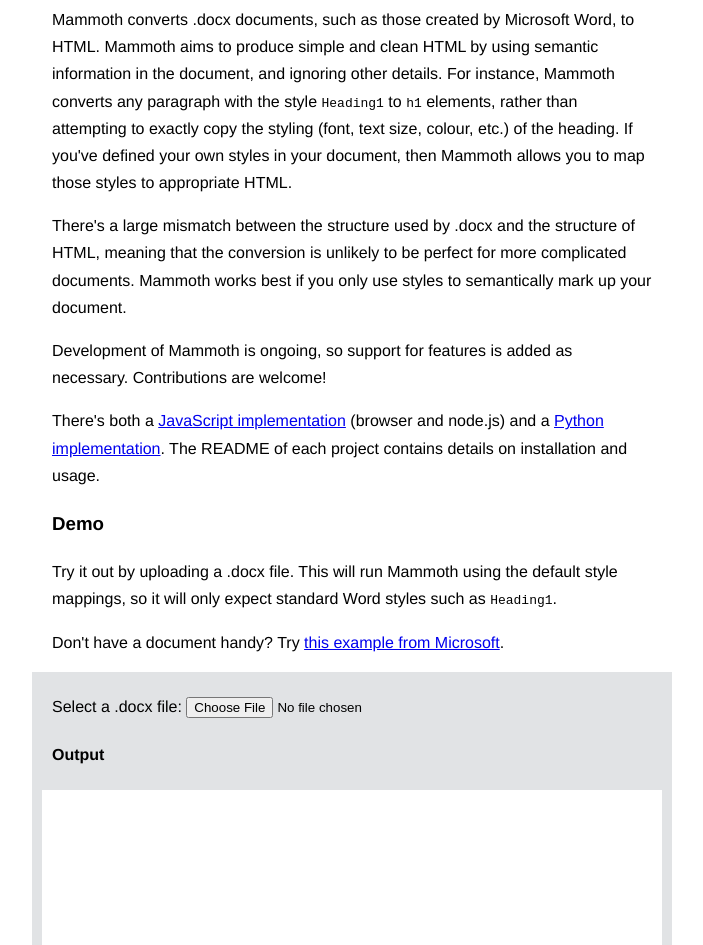
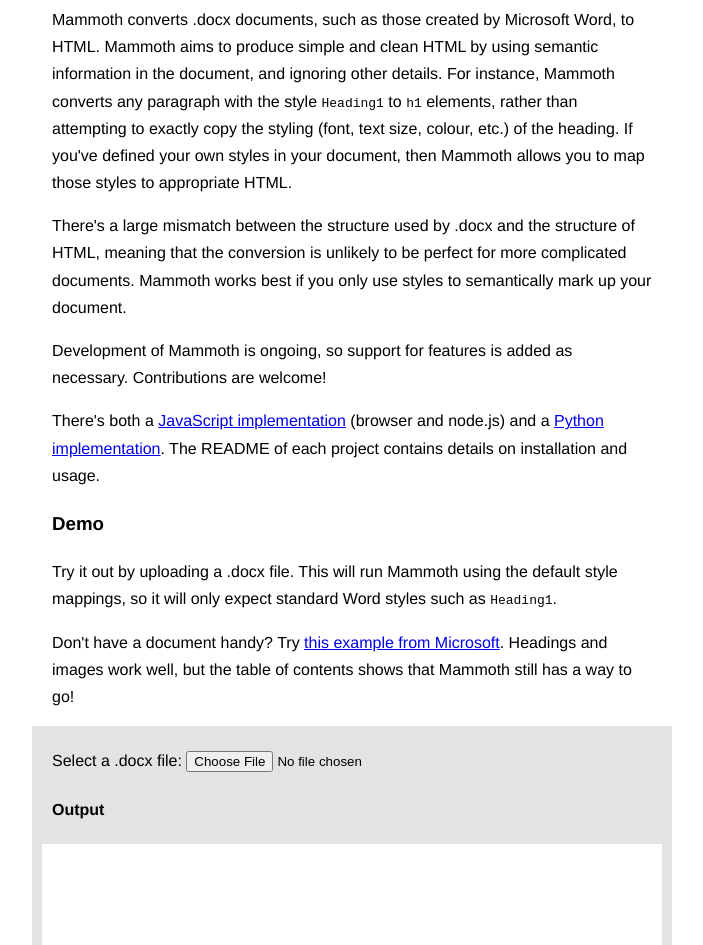
Before and after one commit to mwilliamson/mwilliamson.github.io, a plain HTML site: page mammoth/index.html in a window 1280 px wide. Shown: the part 152-1097 px from the top of the page, without its empty margins (288-991 px from the left). Drawn offline with Linux system fonts and the light colour scheme.

Commit message:
Add note on example

```diff
--- a/mammoth/index.html
+++ b/mammoth/index.html
@@ -48,6 +48,8 @@
       <p>
         Don't have a document handy?
         Try <a href="http://www.microsoft.com/en-gb/download/confirmation.aspx?id=26552">this example from Microsoft</a>.
+        Headings and images work well,
+        but the table of contents shows that Mammoth still has a way to go!
       </p>
 
       <div class="demo">
```
